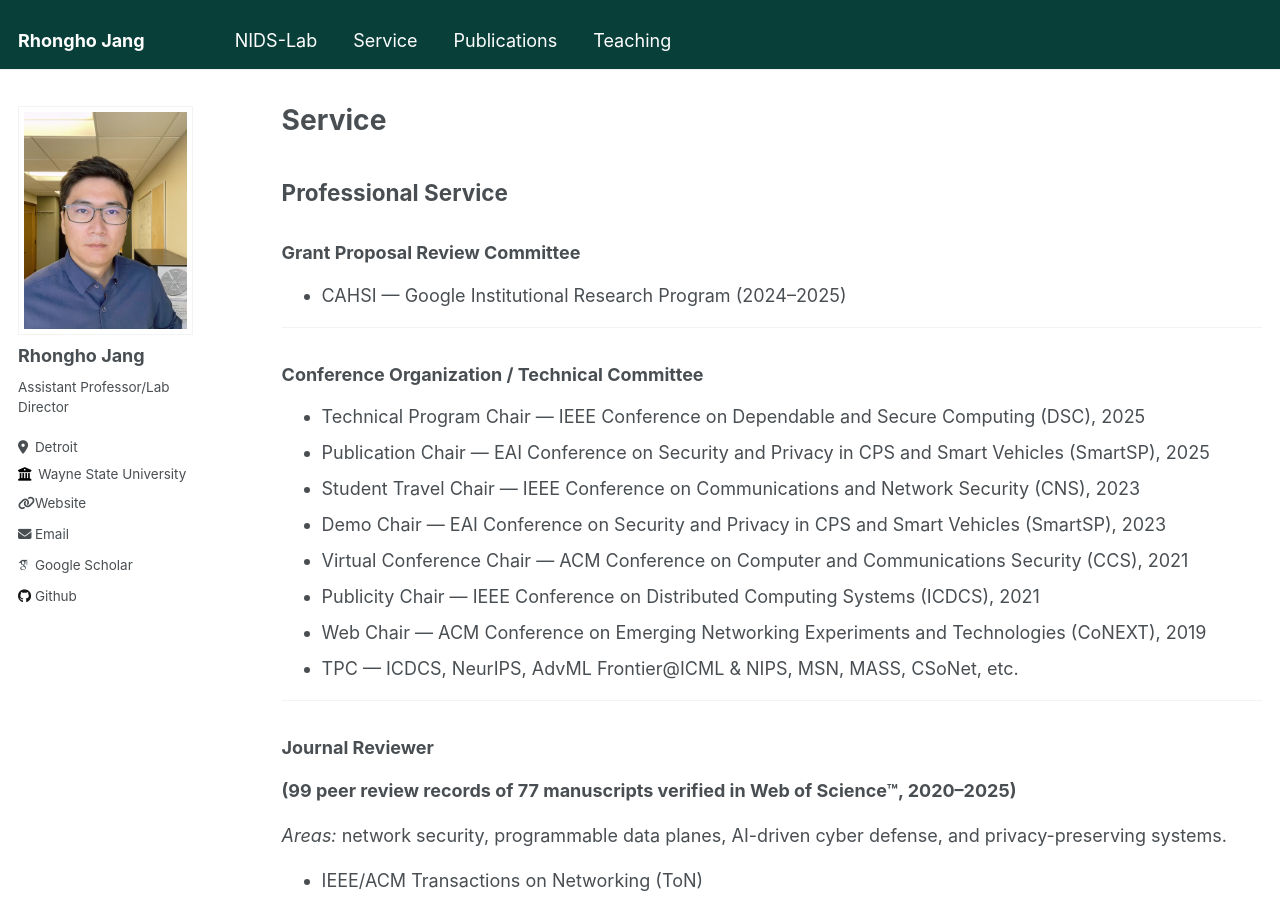
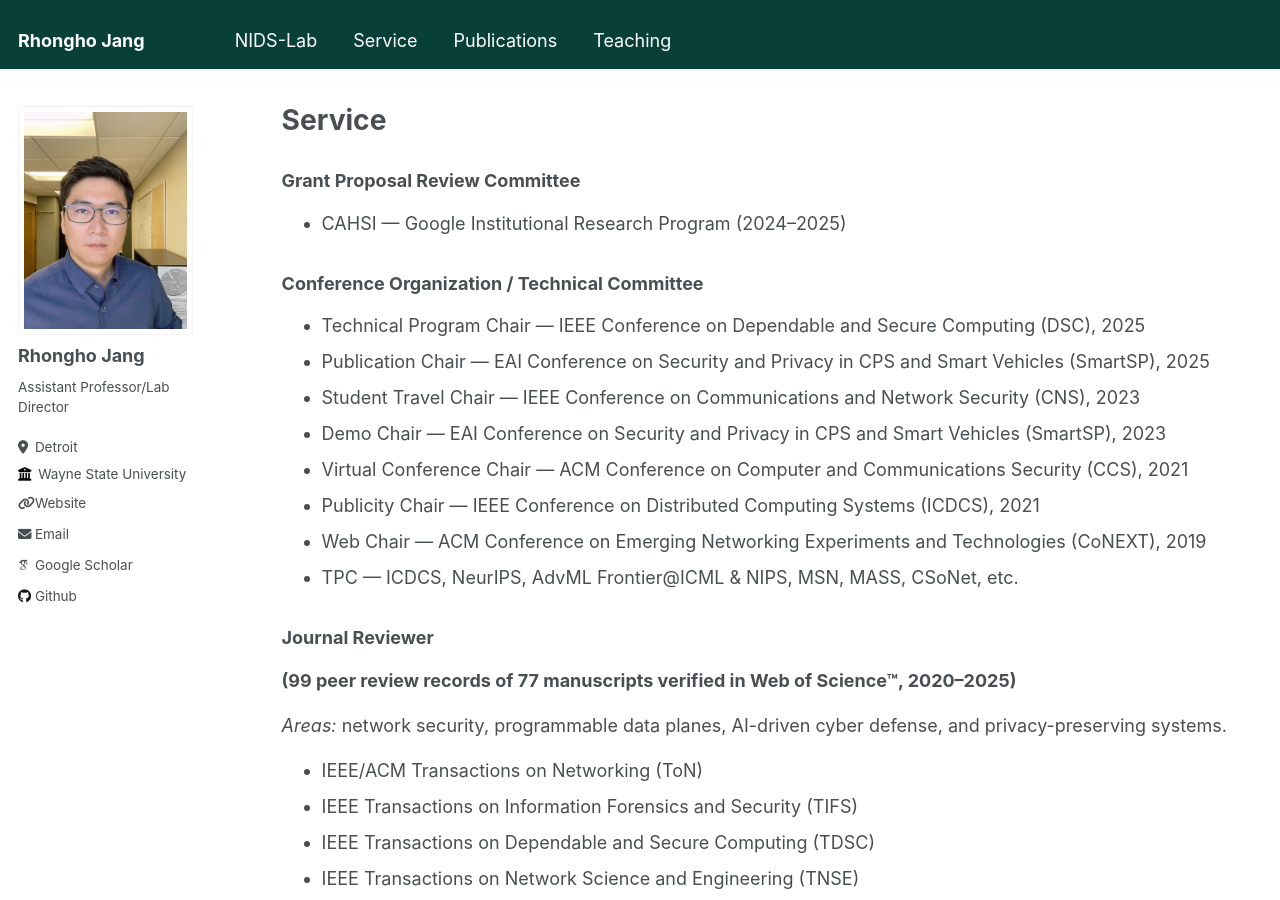
Before and after one commit to rhongho/rhongho.github.io, a Jekyll site: the page built from _pages/terms.md, in a window 1280 px wide and 900 px high. Built offline with Jekyll 4.4.1, drawn with Linux system fonts in a browser that asks for light colours; some web fonts are replaced.

Commit message:
Update terms.md

```diff
--- a/_pages/terms.md
+++ b/_pages/terms.md
@@ -4,14 +4,14 @@ title: "Service"
 permalink: /terms/
 author_profile: true
 ---
+{% include base_path %}
 
-Professional Service
----
+
 
 ### Grant Proposal Review Committee
 - CAHSI — Google Institutional Research Program (2024–2025)
 
----
+
 
 ### Conference Organization / Technical Committee
 - Technical Program Chair — IEEE Conference on Dependable and Secure Computing (DSC), 2025
@@ -23,7 +23,7 @@ Professional Service
 - Web Chair — ACM Conference on Emerging Networking Experiments and Technologies (CoNEXT), 2019
 - TPC — ICDCS, NeurIPS, AdvML Frontier@ICML & NIPS, MSN, MASS, CSoNet, etc.
 
----
+
 
 ### Journal Reviewer
 **(99 peer review records of 77 manuscripts verified in Web of Science™, 2020–2025)**
@@ -46,7 +46,7 @@ Professional Service
 - Elsevier Computer Networks
 - Elsevier Computer Communications
 
----
+
 
 ### Community Service & K–12 Outreach
 - **Cybersecurity Education Advisory Committee** — South & West Washtenaw Consortium (SWWC), MI (2021–present)
```
